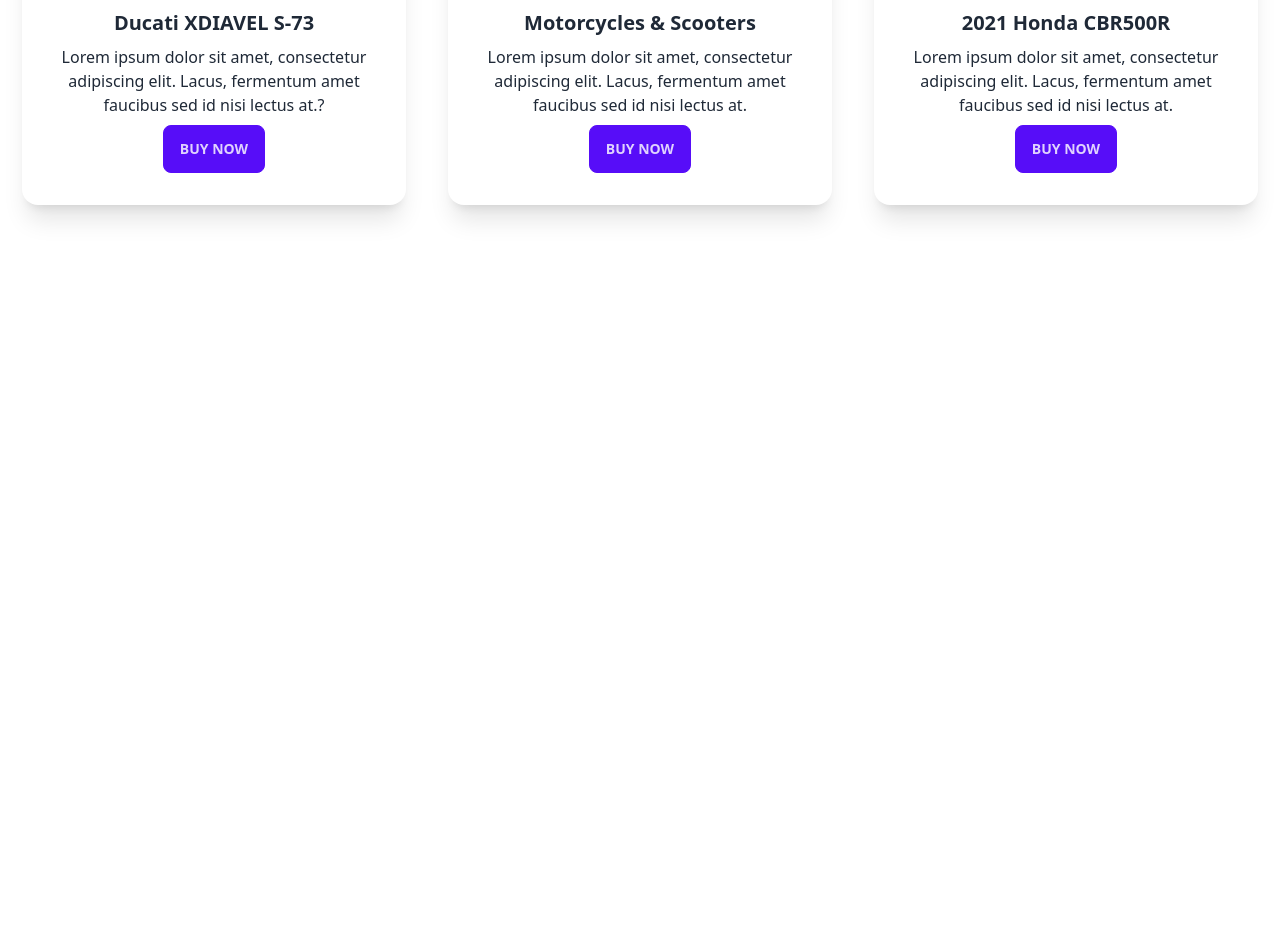
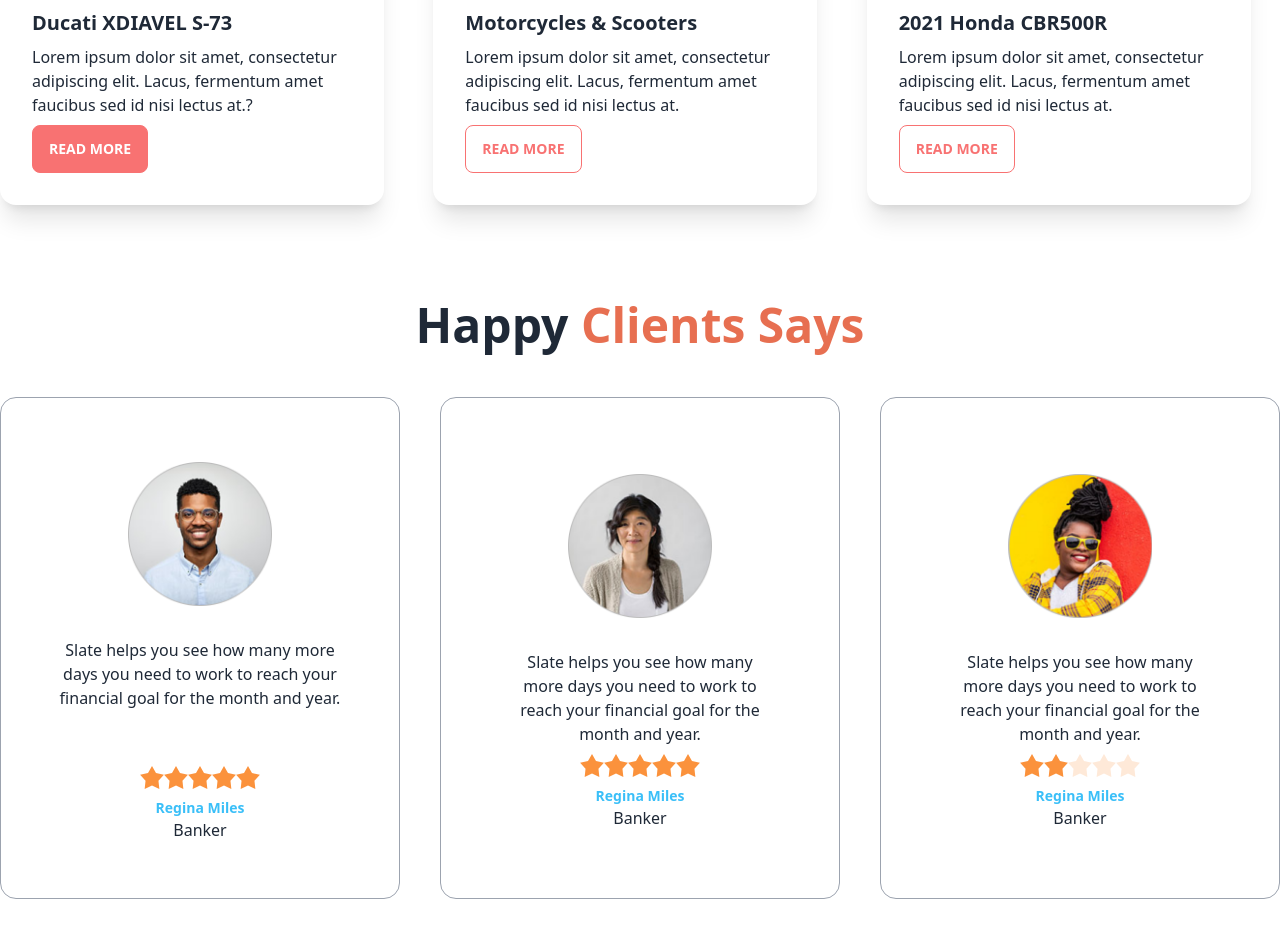
Before and after one commit to Puspal11/m13-biker-zone, a plain HTML site: page index.html in a window 1280 px wide. Shown: the part 1060-1998 px from the top of the page. Before the commit the page ends 1361 px from the top, so only its background shows below. Drawn offline with nearby package versions, Linux system fonts and the light colour scheme.

Commit message:
added reviews and pictures

```diff
--- a/index.html
+++ b/index.html
@@ -175,16 +175,17 @@
         </section>
         <section class="my-24">
             <h3 class="text-5xl font-semibold text-center">Latest News</h3>
-            <div class="flex justify-evenly gap-5">
+            <div class="grid grid-cols-1 md:grid-cols-2 lg:grid-cols-3 justify-evenly gap-5">
                 <div class="card w-96 bg-base-100 shadow-xl">
                     <figure class="px-10 pt-10">
                         <img src="/images/others/latest1.png" alt="Shoes" class="rounded-xl" />
                     </figure>
-                    <div class="card-body items-center text-center">
+                    <div class="card-body">
                         <h2 class="card-title">Ducati XDIAVEL S-73</h2>
-                      <p>Lorem ipsum dolor sit amet, consectetur adipiscing elit. Lacus, fermentum amet faucibus sed id nisi lectus at.?</p>
+                        <p>Lorem ipsum dolor sit amet, consectetur adipiscing elit. Lacus, fermentum amet faucibus sed
+                            id nisi lectus at.?</p>
                         <div class="card-actions">
-                        <button class="btn btn-primary">Buy Now</button>
+                            <button class="btn btn-error text-white">Read More</button>
                         </div>
                     </div>
                 </div>
@@ -192,11 +193,12 @@
                     <figure class="px-10 pt-10">
                         <img src="/images/others/latest2.png" alt="Shoes" class="rounded-xl" />
                     </figure>
-                    <div class="card-body items-center text-center">
+                    <div class="card-body ">
                         <h2 class="card-title">Motorcycles & Scooters</h2>
-                      <p>Lorem ipsum dolor sit amet, consectetur adipiscing elit. Lacus, fermentum amet faucibus sed id nisi lectus at.</p>
+                        <p>Lorem ipsum dolor sit amet, consectetur adipiscing elit. Lacus, fermentum amet faucibus sed
+                            id nisi lectus at.</p>
                         <div class="card-actions">
-                        <button class="btn btn-primary">Buy Now</button>
+                            <button class="btn btn-outline btn-error">Read More</button>
                         </div>
                     </div>
                 </div>
@@ -204,11 +206,90 @@
                     <figure class="px-10 pt-10">
                         <img src="/images/others/latest3.png" alt="Shoes" class="rounded-xl" />
                     </figure>
+                    <div class="card-body items ">
+                        <h2 class="card-title">2021 Honda CBR500R</h2>
+                        <p>Lorem ipsum dolor sit amet, consectetur adipiscing elit. Lacus, fermentum amet faucibus sed
+                            id nisi lectus at.</p>
+                        <div class="card-actions ">
+                            <button class="btn btn-outline btn-error">Read More</button>
+                        </div>
+                    </div>
+                </div>
+            </div>
+        </section>
+        <section class="my-12">
+            <section>
+                <h3 class="lg:text-5xl text-3xl mb-12 font-semibold text-center">Happy <span class="text-bike-primary">Clients
+                        Says</span></h3>
+            </section>
+            <div class="grid lg:grid-cols-3 md:grid-cols-2 gap-10 block ">
+                <!-- first card of customers ratings -->
+                <div class="card bg-base-100 lg:p-6 border border-gray-400">
+                    <figure class="px-10 pt-10">
+                        <img class="w-36" src="/images/others/user-1.png" alt="Shoes" class="rounded-xl" />
+                    </figure>
+                    <div class="card-body items-center m-auto text-center">
+                        <!-- <h2 class="card-title">Shoes!</h2> -->
+                        <p>Slate helps you see how
+                            many more days you need
+                            to work to reach your financial
+                            goal for the month and year.</p>
+                        <div class="rating justify-center">
+                            <input type="radio" name="rating-2" class="mask mask-star-2 bg-orange-400" />
+                            <input type="radio" name="rating-2" class="mask mask-star-2 bg-orange-400"  />
+                            <input type="radio" name="rating-2" class="mask mask-star-2 bg-orange-400" />
+                            <input type="radio" name="rating-2" class="mask mask-star-2 bg-orange-400" checked />
+                            <input type="radio" name="rating-2" class="mask mask-star-2 bg-orange-400" />
+                        </div>
+                        <div class="text-center">
+                           <h4 class="text-sm text-info font-semibold">Regina Miles</h4>
+                           <p>Banker</p>
+                        </div>
+                    </div>
+                </div>
+                <div class="card bg-base-100 p-9 border border-gray-400">
+                    <figure class="px-10 pt-10">
+                        <img class="w-36" src="/images/others/user-2.png" alt="Shoes" class="rounded-xl" />
+                    </figure>
                     <div class="card-body items-center text-center">
-                      <h2 class="card-title">2021 Honda CBR500R</h2>
-                      <p>Lorem ipsum dolor sit amet, consectetur adipiscing elit. Lacus, fermentum amet faucibus sed id nisi lectus at.</p>
-                      <div class="card-actions">
-                        <button class="btn btn-primary">Buy Now</button>
+                        <!-- <h2 class="card-title">Shoes!</h2> -->
+                        <p>Slate helps you see how
+                            many more days you need
+                            to work to reach your financial
+                            goal for the month and year.</p>
+                        <div class="rating justify-center">
+                            <input type="radio" name="rating-2" class="mask mask-star-2 bg-orange-400" />
+                            <input type="radio" name="rating-2" class="mask mask-star-2 bg-orange-400" />
+                            <input type="radio" name="rating-2" class="mask mask-star-2 bg-orange-400" checked />
+                            <input type="radio" name="rating-2" class="mask mask-star-2 bg-orange-400" />
+                            <input type="radio" name="rating-2" class="mask mask-star-2 bg-orange-400" />
+                        </div>
+                        <div class="text-center">
+                            <h4 class="text-sm text-info font-semibold">Regina Miles</h4>
+                            <p>Banker</p>
+                        </div>
+                    </div>
+                </div>
+                <div class="card bg-base-100 p-9 border border-gray-400">
+                    <figure class="px-10 pt-10">
+                        <img class="w-36" src="/images/others/user-3.png" alt="Shoes" class="rounded-xl" />
+                    </figure>
+                    <div class="card-body items-center text-center">
+                        <!-- <h2 class="card-title">Shoes!</h2> -->
+                        <p>Slate helps you see how
+                            many more days you need
+                            to work to reach your financial
+                            goal for the month and year.</p>
+                        <div class="rating justify-center">
+                            <input type="radio" name="rating-2" class="mask mask-star-2 bg-orange-400" />
+                            <input type="radio" name="rating-2" class="mask mask-star-2 bg-orange-400" checked />
+                            <input type="radio" name="rating-2" class="mask mask-star-2 bg-orange-400" />
+                            <input type="radio" name="rating-2" class="mask mask-star-2 bg-orange-400" />
+                            <input type="radio" name="rating-2" class="mask mask-star-2 bg-orange-400" />
+                        </div>
+                        <div class="text-center">
+                            <h4 class="text-sm text-info font-semibold">Regina Miles</h4>
+                            <p>Banker</p>
                         </div>
                     </div>
                 </div>
```
Lines whose indentation alone changed are shown as unchanged.
